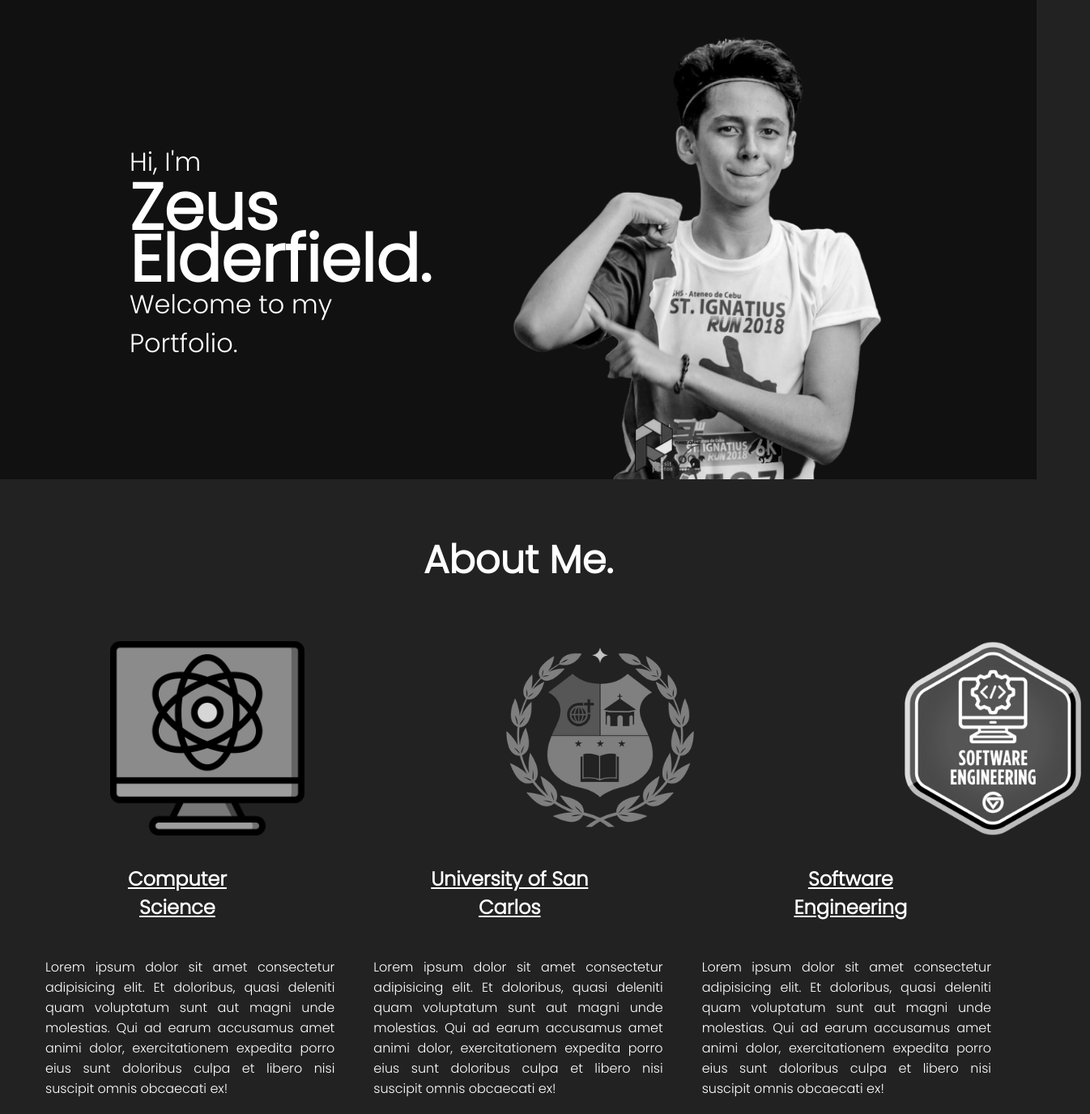
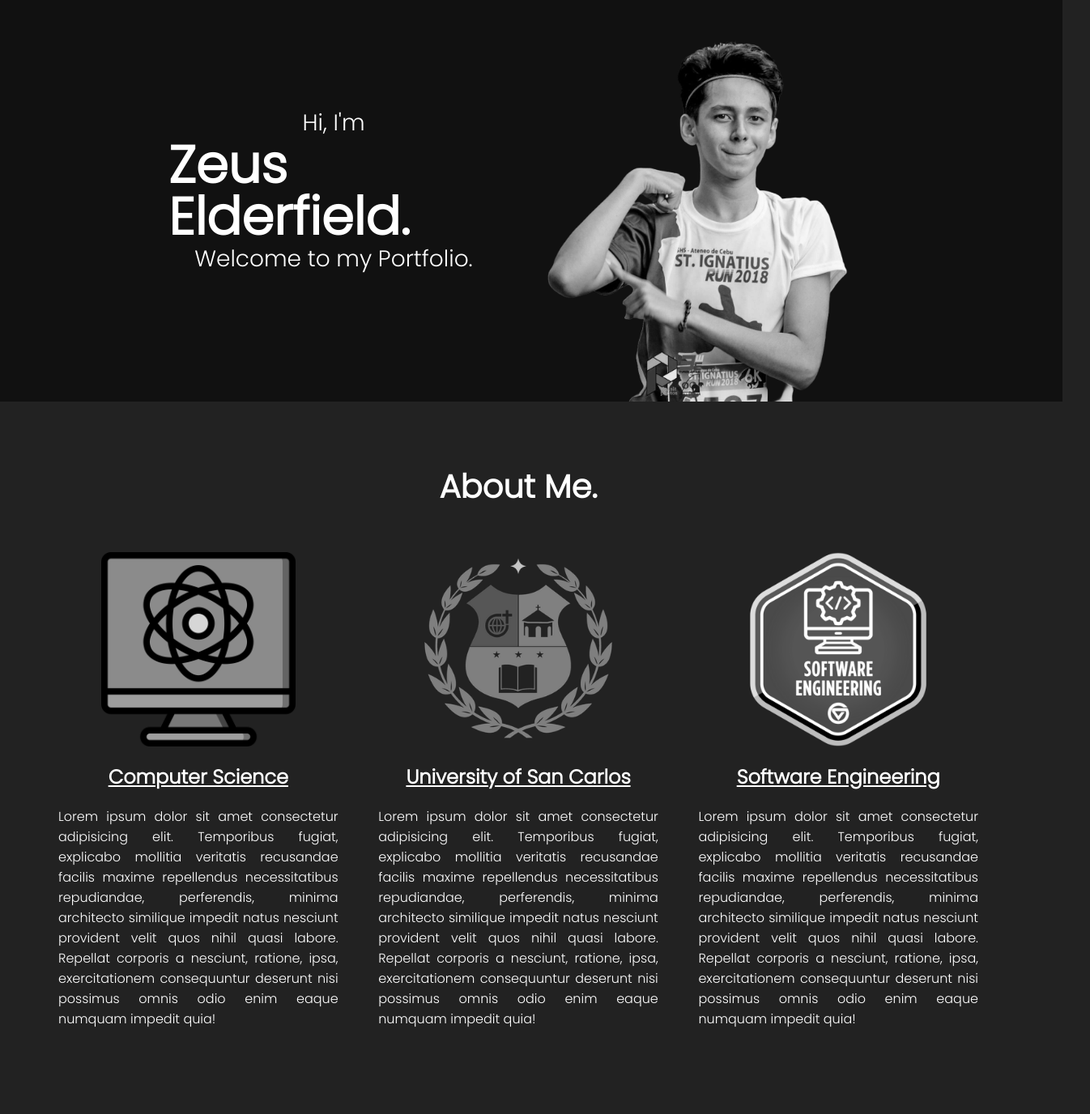
Before and after one commit to elderfieldzeus/myPortfolio, a plain HTML site: page index.html in a window 1280 px wide. Shown: the part 120-1496 px from the top of the page at 81% size, 1346 px wide, since content can reach past the window. Drawn offline with Linux system fonts and the light colour scheme.

Commit message:
temporary changes

```diff
--- a/index.html
+++ b/index.html
@@ -28,20 +28,22 @@
 
     <div class="About">
         <div id = "AboutMe"><h1>About Me.</h1></div>
-        <div class="PicList">
-            <img src="./images/comsci.png" alt="Computer Science">
-            <img src="./images/usc.png" alt="USC">
-            <img src="./images/softwareEng.png" alt="Software Engineer">
-        </div>
-        <div class="TitleList">
-            <h2 id="cs">Computer Science</h2>
-            <h2 id="usc">University of San Carlos</h2>
-            <h2 id="softwareEng">Software Engineering</h2>
-        </div>
-        <div class="ParagraphList">
-            <p id="p1">Lorem ipsum dolor sit amet consectetur adipisicing elit. Et doloribus, quasi deleniti quam voluptatum sunt aut magni unde molestias. Qui ad earum accusamus amet animi dolor, exercitationem expedita porro eius sunt doloribus culpa et libero nisi suscipit omnis obcaecati ex!</p>
-            <p id="p2">Lorem ipsum dolor sit amet consectetur adipisicing elit. Et doloribus, quasi deleniti quam voluptatum sunt aut magni unde molestias. Qui ad earum accusamus amet animi dolor, exercitationem expedita porro eius sunt doloribus culpa et libero nisi suscipit omnis obcaecati ex!</p>
-            <p id="p3">Lorem ipsum dolor sit amet consectetur adipisicing elit. Et doloribus, quasi deleniti quam voluptatum sunt aut magni unde molestias. Qui ad earum accusamus amet animi dolor, exercitationem expedita porro eius sunt doloribus culpa et libero nisi suscipit omnis obcaecati ex!</p>
+        <div class="differentAbout">
+            <div class="comsci">
+                <div class="images"><img src="./images/comsci.png" alt="Computer Science"></div>
+                <h2>Computer Science</h2>
+                <p>Lorem ipsum dolor sit amet consectetur adipisicing elit. Temporibus fugiat, explicabo mollitia veritatis recusandae facilis maxime repellendus necessitatibus repudiandae, perferendis, minima architecto similique impedit natus nesciunt provident velit quos nihil quasi labore. Repellat corporis a nesciunt, ratione, ipsa, exercitationem consequuntur deserunt nisi possimus omnis odio enim eaque numquam impedit quia!</p>
+            </div>
+            <div class="usc">
+                <div class="images"><img src="./images/usc.png" alt="University of San Carlos"></div>
+                <h2>University of San Carlos</h2>
+                <p>Lorem ipsum dolor sit amet consectetur adipisicing elit. Temporibus fugiat, explicabo mollitia veritatis recusandae facilis maxime repellendus necessitatibus repudiandae, perferendis, minima architecto similique impedit natus nesciunt provident velit quos nihil quasi labore. Repellat corporis a nesciunt, ratione, ipsa, exercitationem consequuntur deserunt nisi possimus omnis odio enim eaque numquam impedit quia!</p>
+            </div>
+            <div class="softwareEng">
+                <div class="images"><img src="./images/softwareEng.png" alt="Software Engineering"></div>
+                <h2>Software Engineering</h2>
+                <p>Lorem ipsum dolor sit amet consectetur adipisicing elit. Temporibus fugiat, explicabo mollitia veritatis recusandae facilis maxime repellendus necessitatibus repudiandae, perferendis, minima architecto similique impedit natus nesciunt provident velit quos nihil quasi labore. Repellat corporis a nesciunt, ratione, ipsa, exercitationem consequuntur deserunt nisi possimus omnis odio enim eaque numquam impedit quia!</p>
+            </div>
         </div>
     </div>
 
--- a/styles/footer.css
+++ b/styles/footer.css
@@ -2,6 +2,7 @@ footer {
     padding: 0.25rem 4rem;
     background-color: black;
     font-weight: 1000;
+    font-size: 2vh;
     margin: 0rem -0.5rem;
 }
 
@@ -9,7 +10,7 @@ footer h1 {
     display: flex;
     align-items: center;
     justify-content: center;
-    font-size: 2rem;
+    font-size: 3vh;
 }
 
 footer .options{
@@ -27,7 +28,7 @@ footer .options{
 }
 
 footer img {
-    width: 4rem;
+    width: 4vw;
 }
 
 #gmail, #github, #linkedin{
@@ -39,7 +40,7 @@ footer img {
 }
 
 #gmail {
-    width: 2.5rem;
+    width: 2vw;
 }
 
 footer a{
--- a/styles/header.css
+++ b/styles/header.css
@@ -2,7 +2,7 @@ header {
     display: flex;
     background-color: #222222;
     padding: 0.5rem 3rem;
-    font-size: 1rem;
+    font-size: 2vh;
     text-align: center;
     align-items: center;
     justify-content: space-between;
@@ -12,7 +12,7 @@ header {
 }
 
 header img{
-    width: 4rem;
+    width: 7vh;
     color: black;
 }
 
@@ -27,7 +27,6 @@ header .Lists a {
     text-decoration: none;
     color: white;
     font-weight: 500;
-    font-size: 1rem;
 }
 
 header .Lists a:hover {
--- a/styles/main.css
+++ b/styles/main.css
@@ -15,31 +15,28 @@ body {
 
 .Home {
     display: flex;
-    padding-top: 3rem;
-    padding-left: 10rem;
-    padding-right: 10rem;
-    margin: 0rem -0.5rem;
-    margin-top: 1rem;
+    padding: 8vh 30vh;
+    padding-bottom: 0vh;
+    margin: 2vh -5vh;
     align-items: center;
     background-color: #111111;
-    justify-content: space-between;
-    gap: 1rem;
+    justify-content: space-around;
 }
 
 .Home .Intro {
     display: block;
-    align-items: center;
-    font-size: 3rem;
+    margin-top: -8vh;
 }
 
 .Home .Intro p {
     line-height: 3rem;
-    font-size: 2rem;
+    font-size: 3.5vh;
     font-weight: 500;
 }
 
 .Home #name {
-    font-size: 5rem;
+    display: flex;
+    font-size: 8vh;
     margin-top: -2rem;
     margin-bottom: -2rem;
     line-height: 4rem;
@@ -48,60 +45,47 @@ body {
 
 .Home #self{
     display: flex;
-    justify-content: center;
-    width: 35rem;
-    border-radius: 6px;
-    box-shadow: 0 0 12px rgba(0 0 0 15);
+    width: 57vh;
 }
 
 .About {
     margin-top: -3rem;
-    padding-top: 5rem
+    padding-top: 5rem;
 }
 
 .About #AboutMe {
     display: flex;
     text-align: center;
     justify-content: center;
-    font-size: 1.5rem;
+    font-size: 2.5vh;
 }
 
-.About .PicList {
+.About .differentAbout {
     display: flex;
-    padding-top: 2rem;
-    padding-left: 8rem;
-    padding-right: 8rem;
-    justify-content: space-evenly;
-    gap: 15rem;
+    margin: 3vh 8vh;
+    justify-content: space-between;
 }
 
-.About .PicList img {
-    height: 15rem;
+.differentAbout img {
+    height: 30vh;
+    width: auto;
+    max-width: 100%;
 }
 
-.About .TitleList {
+.differentAbout .images, h2, p {
     display: flex;
-    padding-top: 1rem;
-    padding-left: 8rem;
-    padding-right: 8rem;
-    text-align: center;
-    justify-content: space-evenly;
-    gap: 14rem;
-    text-decoration: underline;
+    justify-content: center;
 }
 
-.About .ParagraphList {
-    display: flex;
-    padding-top: .5rem;
-    padding-left: 3rem;
-    padding-right: 3rem;
-    justify-content: space-evenly;
-    text-justify: auto;
-    gap: 3rem;
+.differentAbout h2 {
+    text-decoration: underline;
+    font-size: 3vh;
 }
 
-.About .ParagraphList p {
+.differentAbout p {
     text-align: justify;
+    width: 27vw;
+    font-size: 2vh;
 }
 
 .port {
@@ -112,7 +96,7 @@ body {
     display: flex;
     align-items: center;
     justify-content: center;
-    font-size: 1.5rem;
+    font-size: 2.5vh;
 }
 
 #theButton, #calcuApp {
```
